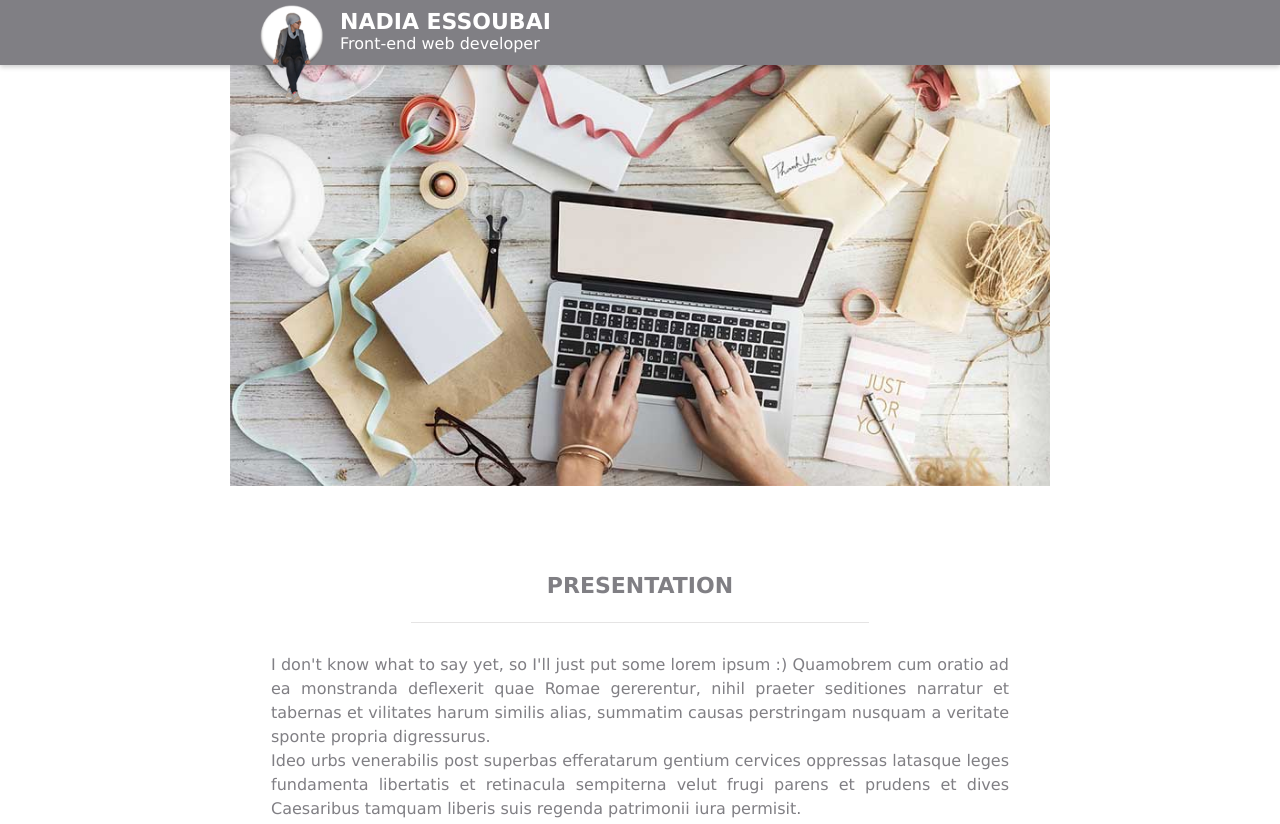
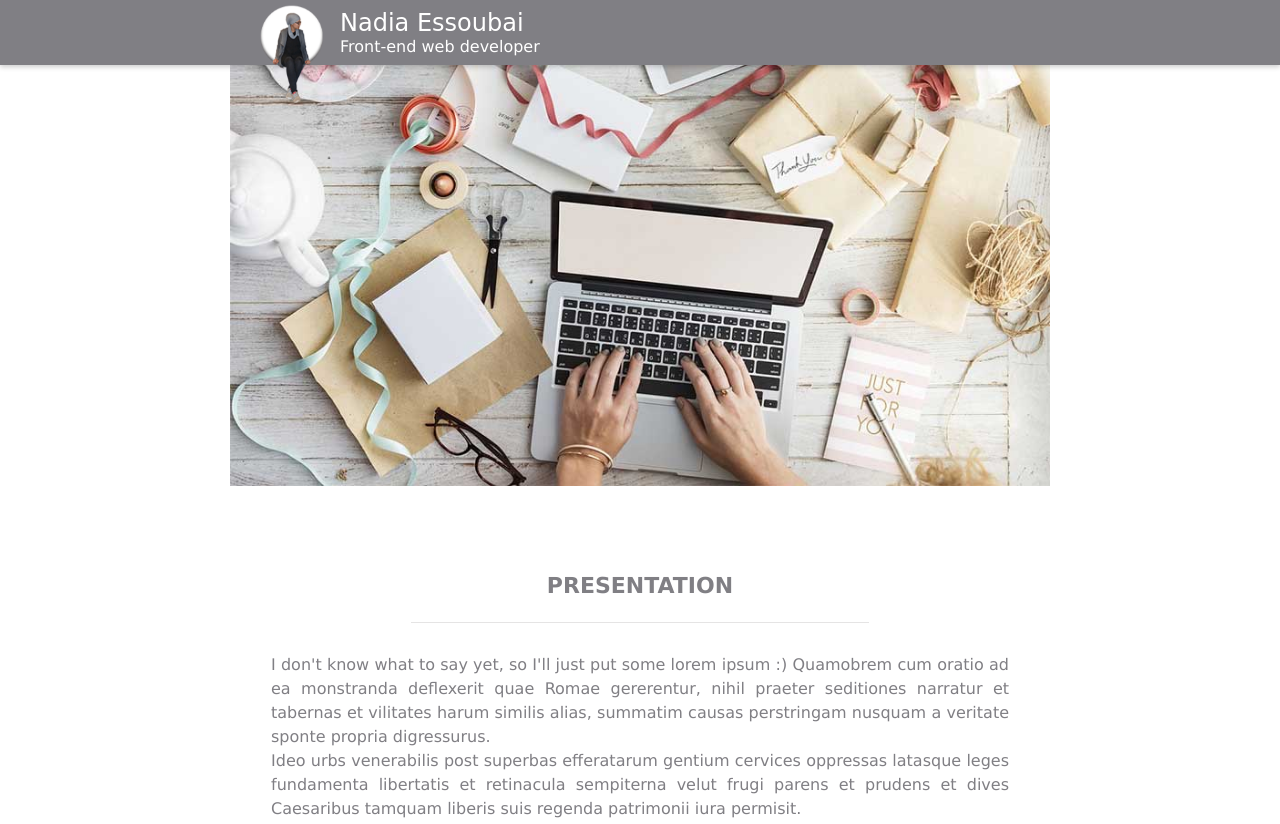
Before and after one commit to Nadiaessou/Udacity_portfolio_site, a plain HTML site: page index.html in a window 1280 px wide. Shown: the top 824 px of the page. Drawn offline with Linux system fonts and the light colour scheme.

Commit message:
Update main.css

```diff
--- a/css/main.css
+++ b/css/main.css
@@ -80,8 +80,9 @@ a {
 }
 
 .header_title {
-  font-size: 22px;
-  text-transform: uppercase;
+  font-size: 24px;
+  font-family:'Salsa', cursive;
+  font-weight: normal;
 }
 
 .header_description {
```
